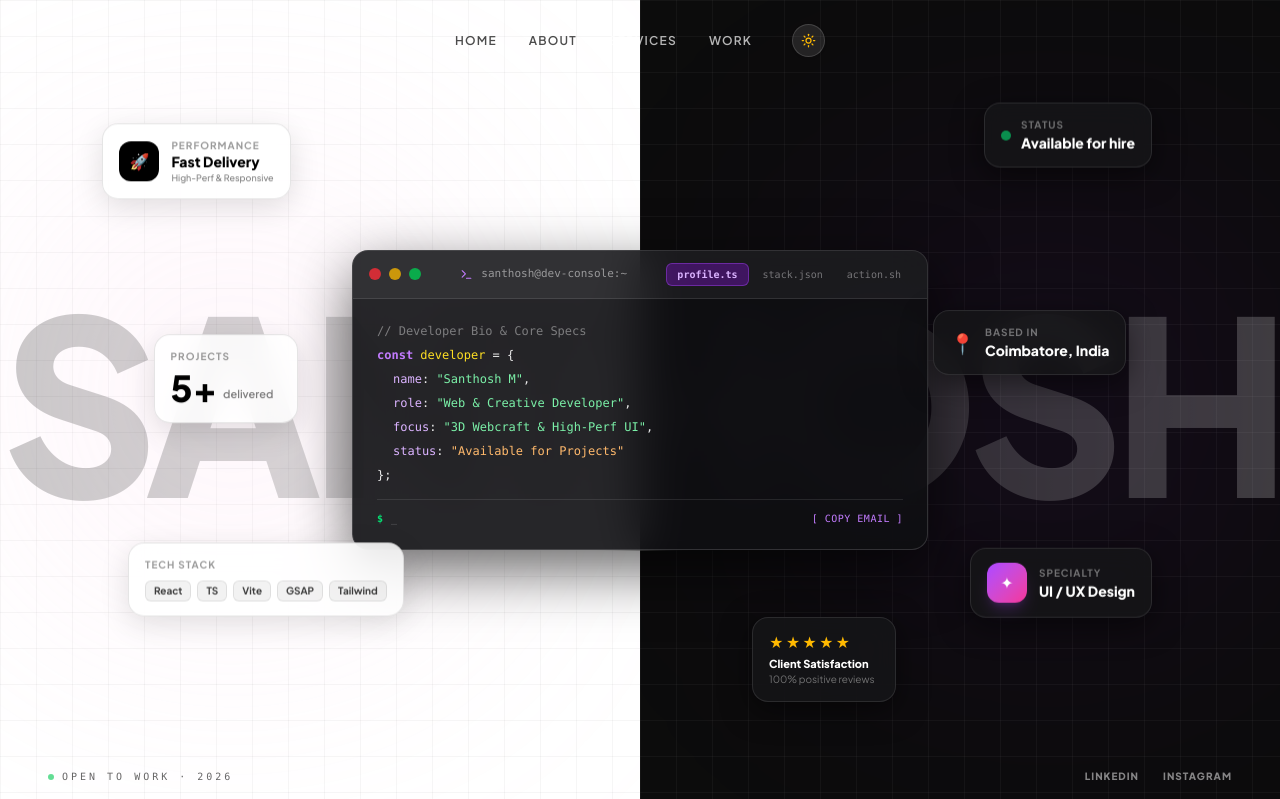
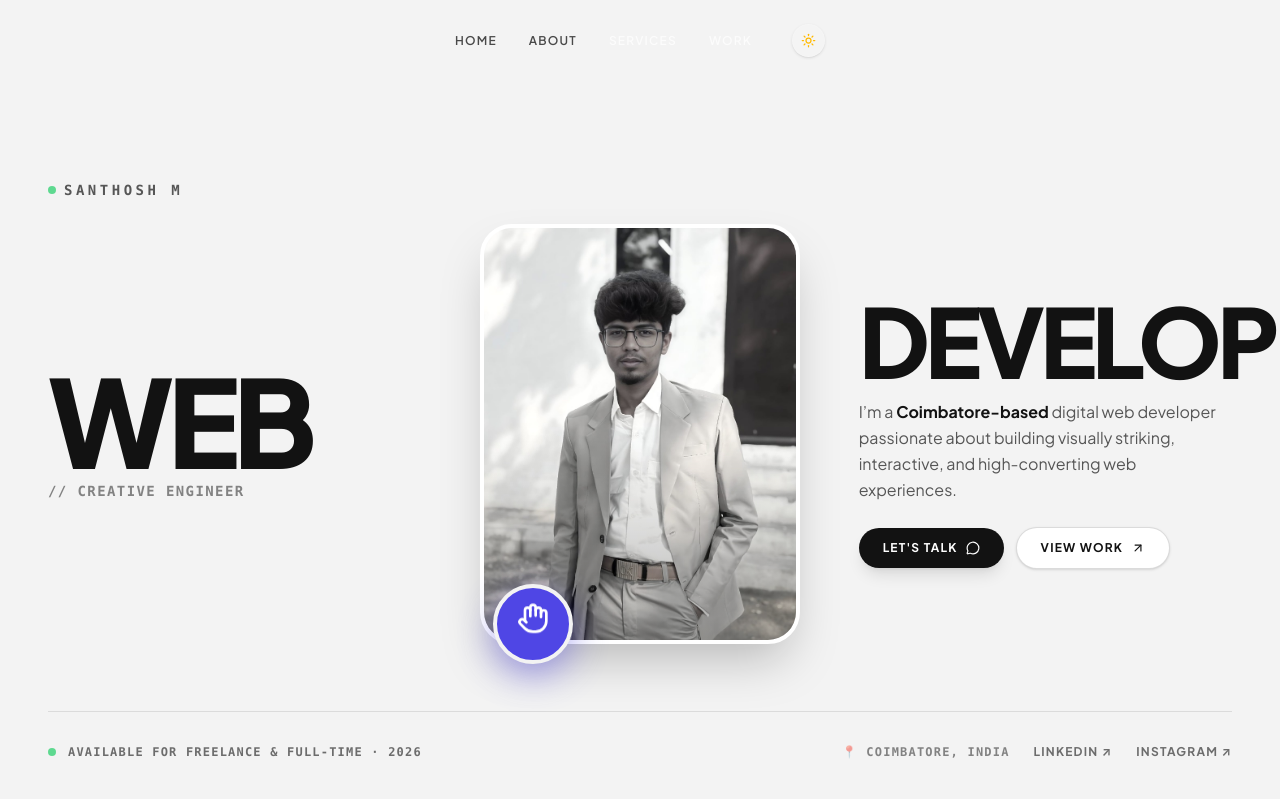
Before and after one commit to santhoshbmme/My-Portfolio, a React (Vite) app: page / in a window 1280 px wide. Shown: the top 799 px of the page. Built offline with nearby package versions, Linux system fonts and the light colour scheme.

Commit message:
feat: replace hero section with Portavia Framer portfolio design

```diff
--- a/src/sections/Hero.tsx
+++ b/src/sections/Hero.tsx
@@ -1,291 +1,171 @@
-import React, { useState, useEffect, useRef } from "react";
-import { motion, useSpring, useTransform } from "framer-motion";
-import { DeveloperTerminal } from "../components/DeveloperTerminal";
+import React, { useState } from "react";
+import { motion } from "framer-motion";
 import { portfolioData } from "../data/portfolioData";
+import avatarImg from "../assets/avatar.jpg";
+import { Hand, ArrowUpRight, MessageCircle } from "lucide-react";
 
 /**
- * Split-screen Immersive Hero Section (Half White / Half Black).
- * Features mouse parallax floating glassmorphic cards customized per side,
- * a giant background watermark, and vector grid details (photo cutout removed).
+ * Portavia Framer-Inspired Hero Section.
+ * Replaces the old split-screen layout with Portavia's clean, minimalist,
+ * 3-column grid design: condensed giant split headlines ("WEB" / "DEVELOPER"),
+ * central rounded portrait card, interactive blue greeting button, and sleek description.
  */
 export const Hero: React.FC = () => {
-  const sectionRef = useRef<HTMLDivElement>(null);
-  const [rawCoords, setRawCoords] = useState({ x: 0, y: 0 });
-
-  const springCfg = { damping: 28, stiffness: 90, mass: 0.7 };
-  const smoothX = useSpring(0, springCfg);
-  const smoothY = useSpring(0, springCfg);
-
-  useEffect(() => { smoothX.set(rawCoords.x); }, [rawCoords.x, smoothX]);
-  useEffect(() => { smoothY.set(rawCoords.y); }, [rawCoords.y, smoothY]);
-
-  const handleMouseMove = (e: React.MouseEvent<HTMLDivElement>) => {
-    if (!sectionRef.current) return;
-    const r = sectionRef.current.getBoundingClientRect();
-    setRawCoords({ x: (e.clientX - r.left) / r.width - 0.5, y: (e.clientY - r.top) / r.height - 0.5 });
-  };
-
-  // Parallax layers (slow → fast)
-  const s1x = useTransform(smoothX, [-0.5, 0.5], [-12, 12]);
-  const s1y = useTransform(smoothY, [-0.5, 0.5], [-8,  8]);
-  const s2x = useTransform(smoothX, [-0.5, 0.5], [-26, 26]);
-  const s2y = useTransform(smoothY, [-0.5, 0.5], [-16, 16]);
-  const s3x = useTransform(smoothX, [-0.5, 0.5], [-44, 44]);
-  const s3y = useTransform(smoothY, [-0.5, 0.5], [-28, 28]);
-
-  // Title ghost text shift
-  const titleX = useTransform(smoothX, [-0.5, 0.5], [-20, 20]);
-  const titleY = useTransform(smoothY, [-0.5, 0.5], [-10, 10]);
-
-  // ---------- Floating card definitions ----------
-  interface CardDef {
-    id: string;
-    side: "left" | "right";
-    sx: typeof s1x; sy: typeof s1y;
-    pos: string;
-    bob: number;
-    delay: number;
-    content: React.ReactNode;
-  }
-
-  const cards: CardDef[] = [
-    {
-      id: "exp",
-      side: "left",
-      sx: s1x, sy: s1y,
-      pos: "top-[16%] left-[8%]",
-      bob: 3.8, delay: 0,
-      content: (
-        <div className="flex items-center gap-3">
-          <div className="w-10 h-10 rounded-xl bg-black flex items-center justify-center shrink-0">
-            <span className="text-white text-base">🚀</span>
-          </div>
-          <div>
-            <p className="text-[10px] text-black/40 font-bold tracking-widest uppercase">Performance</p>
-            <p className="text-sm font-black text-black leading-tight">Fast Delivery</p>
-            <p className="text-[9px] text-black/50 font-medium">High-Perf &amp; Responsive</p>
-          </div>
-        </div>
-      ),
-    },
-    {
-      id: "avail",
-      side: "right",
-      sx: s3x, sy: s3y,
-      pos: "top-[14%] right-[10%]",
-      bob: 4.5, delay: 0.3,
-      content: (
-        <div className="flex items-center gap-2.5">
-          <span className="w-2.5 h-2.5 rounded-full bg-green-400 animate-pulse shrink-0" />
-          <div>
-            <p className="text-[10px] text-white/40 font-bold tracking-widest uppercase">Status</p>
-            <p className="text-sm font-black text-white">Available for hire</p>
-          </div>
-        </div>
-      ),
-    },
-    {
-      id: "projects",
-      side: "left",
-      sx: s2x, sy: s2y,
-      pos: "top-[42%] left-[12%]",
-      bob: 5.2, delay: 0.7,
-      content: (
-        <div>
-          <p className="text-[10px] text-black/40 font-bold tracking-widest uppercase mb-1">Projects</p>
-          <div className="flex items-end gap-1.5">
-            <span className="text-4xl font-black text-black">5+</span>
-            <span className="text-[11px] text-black/50 font-semibold pb-1.5">delivered</span>
-          </div>
-        </div>
-      ),
-    },
-    {
-      id: "stack",
-      side: "left",
-      sx: s1x, sy: s1y,
-      pos: "bottom-[22%] left-[10%]",
-      bob: 4.2, delay: 1.1,
-      content: (
-        <div>
-          <p className="text-[10px] text-black/40 font-bold tracking-widest uppercase mb-2">Tech Stack</p>
-          <div className="flex flex-wrap gap-1.5">
-            {["React", "TS", "Vite", "GSAP", "Tailwind"].map((t) => (
-              <span key={t} className="px-2 py-0.5 bg-black/5 rounded-md text-[10px] font-bold text-black/75 border border-black/8">
-                {t}
-              </span>
-            ))}
-          </div>
-        </div>
-      ),
-    },
-    {
-      id: "design",
-      side: "right",
-      sx: s3x, sy: s3y,
-      pos: "bottom-[22%] right-[10%]",
-      bob: 4.8, delay: 0.5,
-      content: (
-        <div className="flex items-center gap-3">
-          <div className="w-10 h-10 rounded-xl bg-gradient-to-br from-purple-500 to-pink-500 flex items-center justify-center shrink-0 shadow-lg shadow-purple-500/20">
-            <span className="text-white text-base">✦</span>
-          </div>
-          <div>
-            <p className="text-[10px] text-white/40 font-bold tracking-widest uppercase">Specialty</p>
-            <p className="text-sm font-black text-white">UI / UX Design</p>
-          </div>
-        </div>
-      ),
-    },
-    {
-      id: "location",
-      side: "right",
-      sx: s2x, sy: s2y,
-      pos: "top-[40%] right-[12%]",
-      bob: 3.5, delay: 1.4,
-      content: (
-        <div className="flex items-center gap-2.5">
-          <span className="text-xl">📍</span>
-          <div>
-            <p className="text-[10px] text-white/40 font-bold tracking-widest uppercase">Based in</p>
-            <p className="text-sm font-black text-white">Coimbatore, India</p>
-          </div>
-        </div>
-      ),
-    },
-    {
-      id: "rating",
-      side: "right",
-      sx: s1x, sy: s1y,
-      pos: "bottom-[12%] right-[30%]",
-      bob: 5.0, delay: 0.9,
-      content: (
-        <div>
-          <div className="flex gap-0.5 mb-1">
-            {[1,2,3,4,5].map(i => (
-              <span key={i} className="text-amber-400 text-sm">★</span>
-            ))}
-          </div>
-          <p className="text-[11px] font-black text-white">Client Satisfaction</p>
-          <p className="text-[10px] text-white/40">100% positive reviews</p>
-        </div>
-      ),
-    },
-  ];
+  const [isWaving, setIsWaving] = useState(false);
 
   return (
     <section
-      ref={sectionRef}
       id="home"
-      onMouseMove={handleMouseMove}
-      onMouseLeave={() => setRawCoords({ x: 0, y: 0 })}
-      className="relative min-h-screen w-full overflow-hidden select-none flex flex-col lg:flex-row"
+      className="relative min-h-screen w-full bg-[#f3f3f3] text-[#121212] flex flex-col justify-between px-6 md:px-12 pt-28 pb-10 overflow-hidden select-none"
     >
-      {/* ── HALF WHITE / HALF BLACK BACKGROUND ─────────────────────────────────── */}
-      {/* LEFT HALF — WHITE */}
-      <div
-        className="w-full lg:w-1/2 min-h-[50vh] lg:min-h-screen bg-white relative overflow-hidden"
-        style={{
-          backgroundImage: `
-            linear-gradient(to right, rgba(0, 0, 0, 0.035) 1px, transparent 1px),
-            linear-gradient(to bottom, rgba(0, 0, 0, 0.035) 1px, transparent 1px)
-          `,
-          backgroundSize: "36px 36px"
-        }}
+      {/* ── MAIN 3-COLUMN GRID ───────────────────────────────────────────── */}
+      <div className="max-w-7xl mx-auto w-full flex-1 flex flex-col justify-center my-auto">
+
+        {/* Top Label (Left Aligned) */}
+        <motion.div
+          initial={{ opacity: 0, y: 15 }}
+          animate={{ opacity: 1, y: 0 }}
+          transition={{ duration: 0.6, ease: [0.16, 1, 0.3, 1] }}
+          className="flex items-center gap-2 mb-4 md:mb-6"
         >
-        {/* Soft pink ambient glow on left */}
-        <div className="absolute top-1/4 left-10 w-96 h-96 bg-pink-200/30 rounded-full blur-[140px] pointer-events-none" />
+          <span className="w-2 h-2 rounded-full bg-green-500 animate-pulse" />
+          <span className="text-xs md:text-sm font-bold tracking-[0.25em] uppercase text-[#121212]/70 font-mono">
+            {portfolioData.personalInfo.name}
+          </span>
+        </motion.div>
+
+        {/* 3-Column Content Layout */}
+        <div className="grid grid-cols-1 lg:grid-cols-12 gap-6 lg:gap-8 items-center">
+
+          {/* LEFT COLUMN — GIANT "WEB" / "CREATIVE" HEADLINE */}
+          <motion.div
+            initial={{ opacity: 0, x: -30 }}
+            animate={{ opacity: 1, x: 0 }}
+            transition={{ duration: 0.8, ease: [0.16, 1, 0.3, 1] }}
+            className="lg:col-span-4 flex flex-col justify-center"
+          >
+            <h1 className="text-[18vw] sm:text-[14vw] lg:text-[9.5vw] font-black uppercase leading-[0.88] tracking-tighter text-[#121212]">
+              WEB
+            </h1>
+            <span className="text-xs md:text-sm font-mono tracking-widest text-[#121212]/50 uppercase mt-2 font-semibold">
+              // Creative Engineer
+            </span>
+          </motion.div>
+
+          {/* CENTER COLUMN — VERTICAL PORTRAIT CARD WITH INTERACTIVE BLUE BUTTON */}
+          <motion.div
+            initial={{ opacity: 0, scale: 0.92 }}
+            animate={{ opacity: 1, scale: 1 }}
+            transition={{ duration: 0.9, delay: 0.15, ease: [0.16, 1, 0.3, 1] }}
+            className="lg:col-span-4 flex justify-center relative my-6 lg:my-0"
+          >
+            {/* Portrait Image Frame */}
+            <div className="relative w-64 sm:w-72 md:w-80 h-80 sm:h-96 md:h-[420px] rounded-[32px] overflow-hidden shadow-2xl bg-white border-4 border-white">
+              <img
+                src={avatarImg}
+                alt={portfolioData.personalInfo.name}
+                className="w-full h-full object-cover object-top hover:scale-105 transition-transform duration-700 ease-out"
+              />
+              <div className="absolute inset-0 bg-gradient-to-t from-black/30 via-transparent to-transparent pointer-events-none" />
             </div>
 
-      {/* RIGHT HALF — BLACK */}
-      <div
-        className="w-full lg:w-1/2 min-h-[50vh] lg:min-h-screen bg-[#0C0C0C] relative overflow-hidden border-t lg:border-t-0 border-white/10"
-        style={{
-          backgroundImage: `
-            linear-gradient(to right, rgba(255, 255, 255, 0.035) 1px, transparent 1px),
-            linear-gradient(to bottom, rgba(255, 255, 255, 0.035) 1px, transparent 1px)
-          `,
-          backgroundSize: "36px 36px"
-        }}
+            {/* Overlapping Interactive Blue Circle Button */}
+            <motion.a
+              href={portfolioData.personalInfo.whatsapp}
+              target="_blank"
+              rel="noreferrer"
+              onMouseEnter={() => setIsWaving(true)}
+              onMouseLeave={() => setIsWaving(false)}
+              whileHover={{ scale: 1.12, rotate: 6 }}
+              whileTap={{ scale: 0.95 }}
+              className="absolute -bottom-5 left-4 sm:left-8 md:left-10 w-16 h-16 sm:w-20 sm:h-20 rounded-full bg-[#4F46E5] text-white flex items-center justify-center shadow-[0_12px_35px_rgba(79,70,229,0.45)] border-4 border-[#f3f3f3] z-20 cursor-pointer transition-colors hover:bg-[#4338CA]"
+              title="Say Hi on WhatsApp!"
             >
-        {/* Soft purple ambient glow on right */}
-        <div className="absolute bottom-1/4 right-10 w-96 h-96 bg-purple-600/10 rounded-full blur-[140px] pointer-events-none" />
+              {isWaving ? (
+                <span className="text-sm sm:text-base font-black font-mono uppercase tracking-wider">
+                  Hi! 👋
+                </span>
+              ) : (
+                <Hand className="w-7 h-7 sm:w-8 sm:h-8 animate-bounce" />
+              )}
+            </motion.a>
+          </motion.div>
+
+          {/* RIGHT COLUMN — GIANT "DEVELOPER" HEADLINE + DESCRIPTION */}
+          <motion.div
+            initial={{ opacity: 0, x: 30 }}
+            animate={{ opacity: 1, x: 0 }}
+            transition={{ duration: 0.8, delay: 0.2, ease: [0.16, 1, 0.3, 1] }}
+            className="lg:col-span-4 flex flex-col justify-center lg:items-start text-left"
+          >
+            <h1 className="text-[14vw] sm:text-[12vw] lg:text-[7.5vw] font-black uppercase leading-[0.88] tracking-tighter text-[#121212] mb-4">
+              DEVELOPER
+            </h1>
+
+            {/* Portavia Style Bio Description */}
+            <p className="text-sm sm:text-base text-[#121212]/70 font-normal leading-relaxed max-w-sm mb-6">
+              I’m a <span className="font-bold text-[#121212]">Coimbatore-based</span> digital web developer passionate about building visually striking, interactive, and high-converting web experiences.
+            </p>
+
+            {/* Quick Action Pills */}
+            <div className="flex items-center gap-3 flex-wrap">
+              <a
+                href={portfolioData.personalInfo.whatsapp}
+                target="_blank"
+                rel="noreferrer"
+                className="inline-flex items-center gap-2 px-6 py-3 rounded-full bg-[#121212] text-white text-xs font-bold tracking-widest uppercase hover:bg-black/80 transition-colors shadow-lg"
+              >
+                <span>Let's Talk</span>
+                <MessageCircle size={14} />
+              </a>
+
+              <a
+                href="#work"
+                className="inline-flex items-center gap-2 px-6 py-3 rounded-full bg-white border border-[#121212]/15 text-[#121212] text-xs font-bold tracking-widest uppercase hover:border-[#121212]/40 transition-colors shadow-sm"
+              >
+                <span>View Work</span>
+                <ArrowUpRight size={14} />
+              </a>
+            </div>
+          </motion.div>
+
         </div>
 
-      {/* ── GHOST WATERMARK TITLE (Centred across split) ────────────────────── */}
-      <motion.div
-        style={{ x: titleX, y: titleY }}
-        className="absolute inset-0 flex items-center justify-center pointer-events-none z-0 overflow-hidden"
-      >
-        <h1
-          className="text-[19vw] font-black uppercase leading-none tracking-tighter whitespace-nowrap opacity-20"
-          style={{
-            background: "linear-gradient(90deg, #000000 0%, #ffffff 100%)",
-            WebkitBackgroundClip: "text",
-            WebkitTextFillColor: "transparent",
-            backgroundClip: "text",
-          }}
-        >
-          SANTHOSH
-        </h1>
-      </motion.div>
-
-      {/* ── CENTERED INTERACTIVE DEVELOPER TERMINAL ───────────────────────── */}
-      <div className="absolute inset-0 flex items-center justify-center pointer-events-none z-20 px-4">
-        <motion.div
-          style={{ x: s1x, y: s1y }}
-          initial={{ opacity: 0, scale: 0.9, y: 20 }}
-          animate={{ opacity: 1, scale: 1, y: 0 }}
-          transition={{ duration: 0.8, ease: [0.16, 1, 0.3, 1] }}
-          className="w-full pointer-events-auto"
-        >
-          <DeveloperTerminal />
-        </motion.div>
       </div>
 
-      {/* ── FLOATING PARALLAX CARDS ────────────────────────────────────────── */}
-      {cards.map((card, i) => (
+      {/* ── BOTTOM STATUS & METRICS FOOTER BAR ───────────────────────────── */}
       <motion.div
-          key={card.id}
-          style={{ x: card.sx, y: card.sy }}
-          className={`absolute ${card.pos} z-20`}
-          initial={{ opacity: 0, scale: 0.7, y: 30 }}
-          animate={{ opacity: 1, scale: 1, y: 0 }}
-          transition={{ delay: 0.35 + i * 0.08, duration: 0.7, ease: [0.16, 1, 0.3, 1] }}
+        initial={{ opacity: 0, y: 20 }}
+        animate={{ opacity: 1, y: 0 }}
+        transition={{ delay: 0.6, duration: 0.6 }}
+        className="max-w-7xl mx-auto w-full pt-8 flex flex-col sm:flex-row items-center justify-between gap-4 border-t border-[#121212]/10 z-10"
       >
-          <motion.div
-            animate={{ y: [0, -10, 0] }}
-            transition={{ duration: card.bob, repeat: Infinity, ease: "easeInOut", delay: card.delay }}
-            className={`rounded-2xl px-4 py-3.5 min-w-[144px] backdrop-blur-md border ${
-              card.side === "left"
-                ? "bg-white/85 border-black/10 shadow-[0_8px_30px_rgba(0,0,0,0.12)] text-black"
-                : "bg-[#161618]/85 border-white/10 shadow-[0_8px_30px_rgba(0,0,0,0.5)] text-white"
-            }`}
-          >
-            {card.content}
-          </motion.div>
-        </motion.div>
-      ))}
-
-      {/* ── BOTTOM TAGLINE BAR (Split color) ────────────────────────────────── */}
-      <motion.div
-        initial={{ opacity: 0 }}
-        animate={{ opacity: 1 }}
-        transition={{ delay: 1.3, duration: 0.8 }}
-        className="absolute bottom-0 left-0 right-0 px-6 md:px-12 py-4 flex items-center justify-between z-30 border-t border-black/10 lg:border-t-0"
-      >
-        <div className="flex items-center gap-2">
-          <span className="w-1.5 h-1.5 rounded-full bg-green-500 animate-pulse" />
-          <p className="text-[10px] font-mono tracking-[0.3em] uppercase text-black/50 lg:text-black/60">
-            Open to work · 2026
+        <div className="flex items-center gap-3">
+          <span className="w-2 h-2 rounded-full bg-green-500 animate-pulse" />
+          <p className="text-xs font-mono tracking-widest uppercase text-[#121212]/60 font-semibold">
+            Available for freelance &amp; full-time · 2026
           </p>
         </div>
+
         <div className="flex items-center gap-6">
-          <a href={portfolioData.personalInfo.linkedin} target="_blank" rel="noreferrer" className="text-[10px] font-black tracking-widest uppercase text-white/50 hover:text-white transition-colors">
-            LinkedIn
+          <span className="text-xs font-mono text-[#121212]/50 uppercase tracking-widest font-semibold">
+            📍 Coimbatore, India
+          </span>
+          <a
+            href={portfolioData.personalInfo.linkedin}
+            target="_blank"
+            rel="noreferrer"
+            className="text-xs font-bold tracking-widest uppercase text-[#121212]/60 hover:text-[#121212] transition-colors"
+          >
+            LinkedIn ↗
           </a>
-          <a href={portfolioData.personalInfo.instagram} target="_blank" rel="noreferrer" className="text-[10px] font-black tracking-widest uppercase text-white/50 hover:text-white transition-colors">
-            Instagram
+          <a
+            href={portfolioData.personalInfo.instagram}
+            target="_blank"
+            rel="noreferrer"
+            className="text-xs font-bold tracking-widest uppercase text-[#121212]/60 hover:text-[#121212] transition-colors"
+          >
+            Instagram ↗
           </a>
         </div>
       </motion.div>
```
Lines whose indentation alone changed are shown as unchanged.
